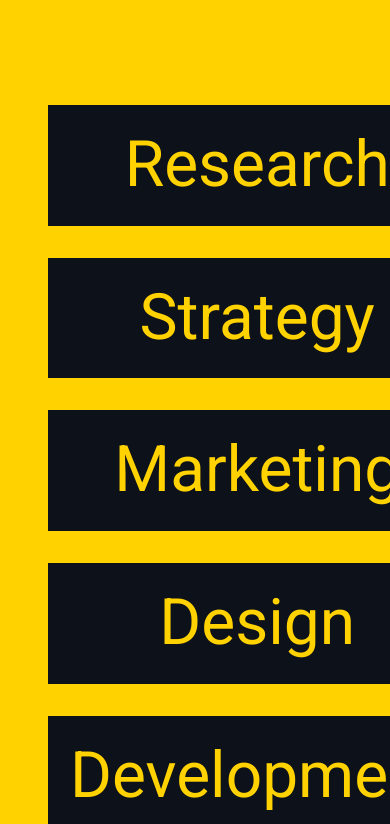
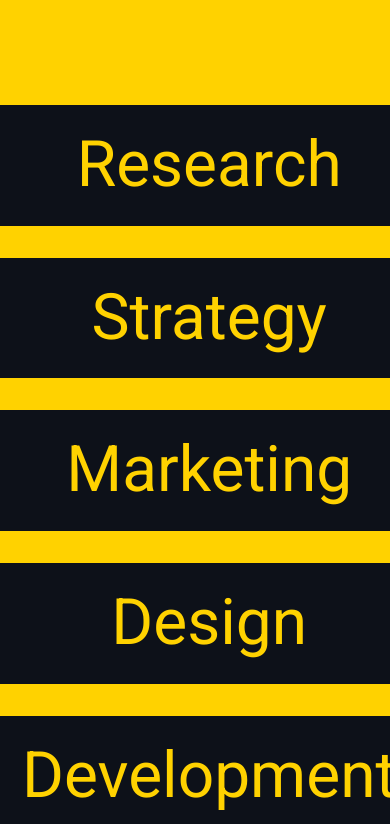
Before and after one commit to Fer-Cavalli/PF-Cavalli, a plain HTML site: page pages/services.html in a window 390 px wide. Shown: the part 1692-2516 px from the top of the page. Drawn offline with nearby package versions, Linux system fonts and the light colour scheme.

Commit message:
responsive serv

```diff
--- a/css/style.css
+++ b/css/style.css
@@ -616,7 +616,7 @@ h4{
 
 }
 
-@media (max-width: 1024px) {
+@media (max-width: 1024px){
     .servblock{
         display: grid;
         grid-template-columns: repeat(2,1fr);
@@ -968,8 +968,8 @@ h4{
         display: grid;
         grid-template-columns: repeat(1,1fr);
         gap: 2rem;
-        margin-left: 3rem;
-        margin-right: 3rem;
+        margin-left: 1px;
+        margin-right: 1px;
         margin-bottom: 5rem;
         height: 100%;
         width: auto;
@@ -999,7 +999,7 @@ h4{
 
 }
 
-@media screen and (max-width: 400px) {
+@media (max-width: 400px){
     .header {
         display: flex;
         position: fixed;
@@ -1096,17 +1096,19 @@ h4{
         display: grid;
         grid-template-columns: repeat(1,1fr);
         gap: 2rem;
-        margin-left: 3rem;
-        margin-right: 3rem;
+        margin-left: 0px;
+        margin-right: 0px;
         margin-bottom: 5rem;
         height: 100%;
         width: auto;
     }
     .itemserv{
         padding-left: 1px;
-        padding: 1px;
+        padding-right: 1px;
         padding-top: 1px;
         padding-bottom: 1px;
+        height: 100%;
+        width: auto;
     }
     .blockwho{
         display: grid;
```
